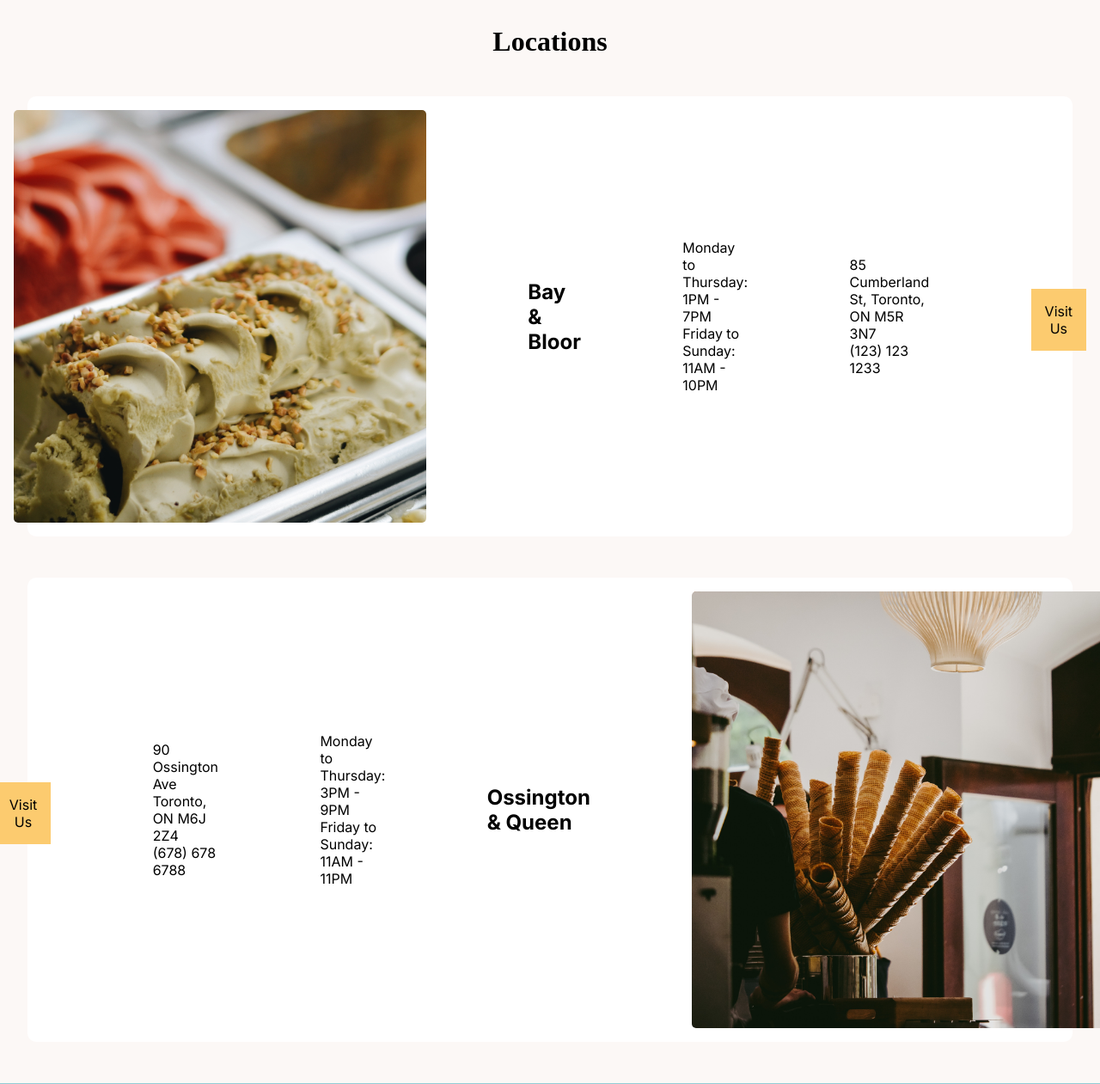
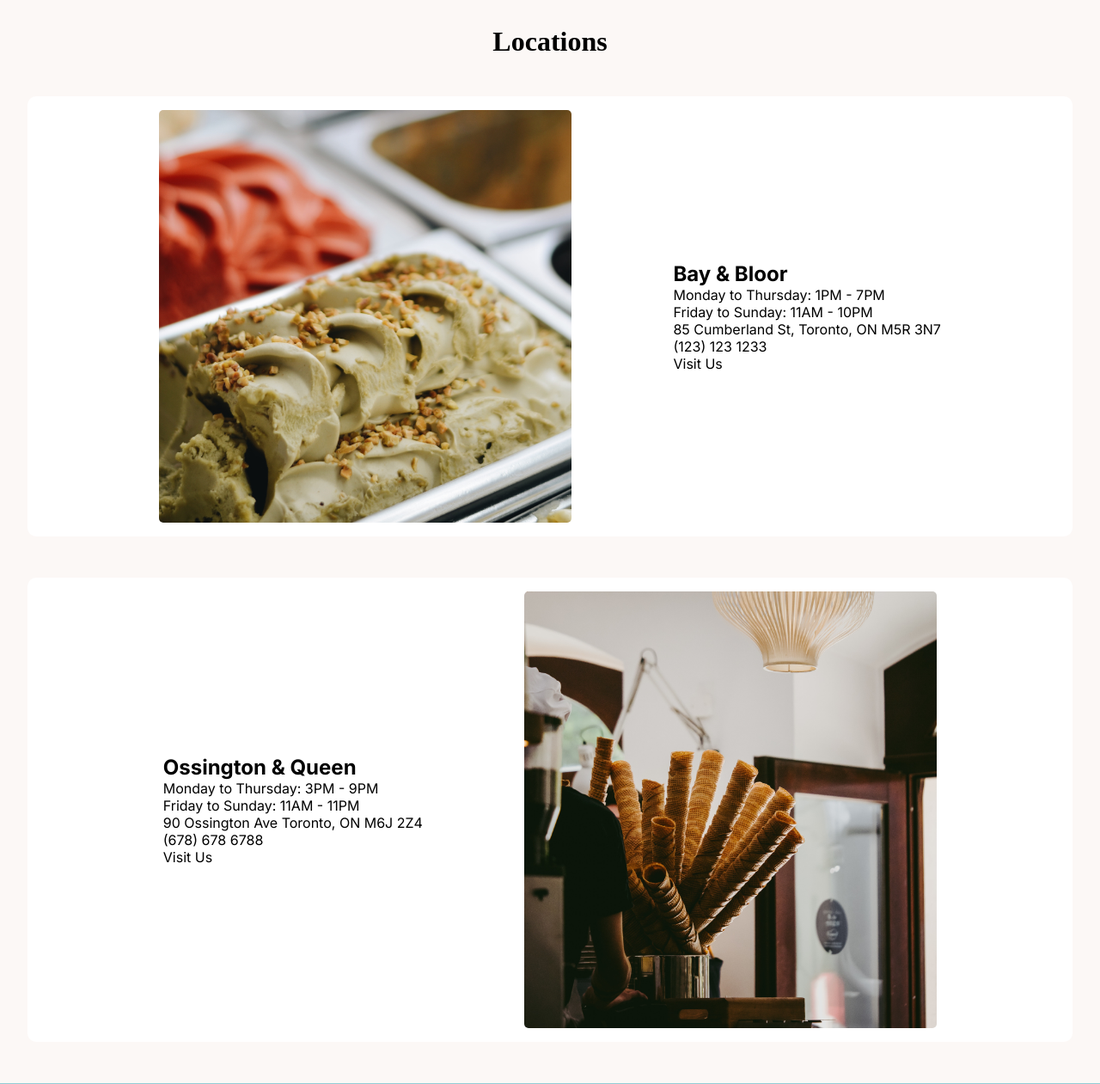
Before and after one commit to connniew/sunny-bar, a PHP site: page /locations.php in a window 1280 px wide. Shown: the part 149-1410 px from the top of the page at 86% size. Run offline with PHP 8.4, Linux system fonts and the light colour scheme; some web fonts are replaced.

Commit message:
Grouped content

```diff
--- a/locations.php
+++ b/locations.php
@@ -16,41 +16,43 @@
         <section class="card">
             <img class="card__image" src="images/store-BB.jpg" alt="Bay and Bloor store">
 
-            <h2 class="card__intersection">Bay & Bloor</h2>
+            <div class="card__contact">
+                <h2 class="contact__intersection">Bay & Bloor</h2>
 
-            <div class="card__hours">
+                <div class="contact__hours">
                     <p>Monday to Thursday: 1PM - 7PM</p>
                     <p>Friday to Sunday: 11AM - 10PM</p>
                 </div>
 
-            <div class="card__contact">
+                <div class="contact__info">
                     <p>85 Cumberland St, Toronto, ON M5R 3N7</p>
                     <p>(123) 123 1233</p>
                 </div>
 
-            <a class="card__cta"
-                href="https://www.google.com/maps/place/85+Cumberland+St,+Toronto,+ON+M5R+3N7/@43.6704885,-79.3928261,17z/data=!3m1!4b1!4m5!3m4!1s0x882b34afbd03f0ad:0x346410ad8057b507!8m2!3d43.6704885!4d-79.3902512">Visit
-                Us</a>
+                <a class="contact__cta"
+                    href="https://www.google.com/maps/place/85+Cumberland+St,+Toronto,+ON+M5R+3N7/@43.6704885,-79.3928261,17z/data=!3m1!4b1!4m5!3m4!1s0x882b34afbd03f0ad:0x346410ad8057b507!8m2!3d43.6704885!4d-79.3902512">Visit Us</a>
+            </div>
         </section>
 
         <section class="card card--reverse">
             <img class="card__image" src="images/store-OQ.jpg" alt="Ossington and Queen store">
 
-            <h2 class="card__intersection">Ossington & Queen</h2>
+            <div class="card__contact">
+                <h2 class="contact__intersection">Ossington & Queen</h2>
 
-            <div class="card__hours">
+                <div class="contact__hours">
                     <p>Monday to Thursday: 3PM - 9PM</p>
                     <p>Friday to Sunday: 11AM - 11PM</p>
                 </div>
 
-            <div class="card__contact">
+                <div class="contact__info">
                     <p>90 Ossington Ave Toronto, ON M6J 2Z4</p>
                     <p>(678) 678 6788</p>
                 </div>
 
-            <a class="card__cta"
-                href="https://www.google.com/maps/place/90+Ossington+Ave,+Toronto,+ON+M6J+2Z4/@43.6461931,-79.4223036,17z/data=!3m1!4b1!4m6!3m5!1s0x882b34fe9d56891b:0x220922558324883c!8m2!3d43.6461931!4d-79.4197287!16s%2Fg%2F11c4l6z3vy">Visit
-                Us</a>
+                <a class="contact__cta"
+                    href="https://www.google.com/maps/place/90+Ossington+Ave,+Toronto,+ON+M6J+2Z4/@43.6461931,-79.4223036,17z/data=!3m1!4b1!4m6!3m5!1s0x882b34fe9d56891b:0x220922558324883c!8m2!3d43.6461931!4d-79.4197287!16s%2Fg%2F11c4l6z3vy">Visit Us</a>
+            </div>
         </section>
 
     </main>
```
Lines whose indentation alone changed are shown as unchanged.
